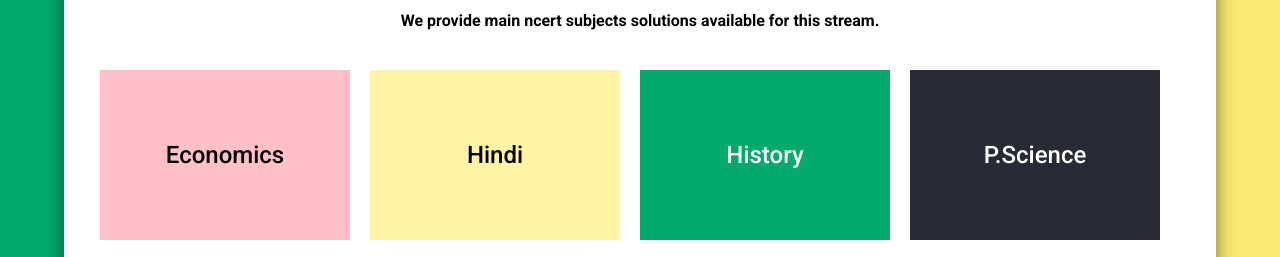
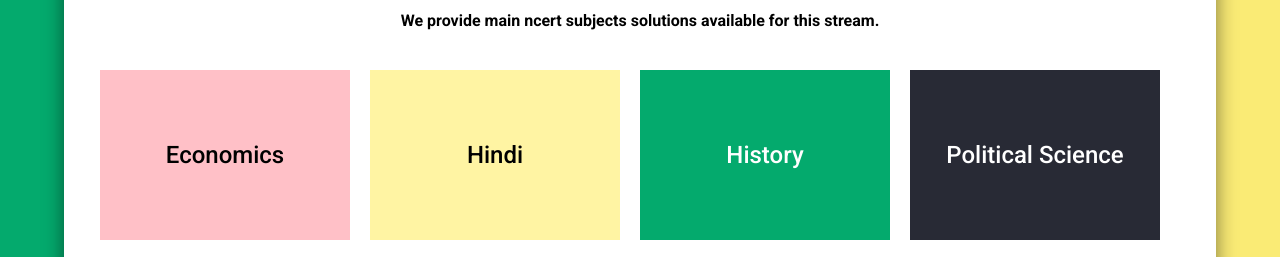
Before and after one commit to nitin-srma/airschools, a plain HTML site: page 11-arts.html in a window 1280 px wide. Shown: the part 209-466 px from the top of the page. Drawn offline with Linux system fonts and the light colour scheme.

Commit message:
Update 11-arts.html

```diff
--- a/11-arts.html
+++ b/11-arts.html
@@ -23,7 +23,7 @@
             <div class="eng">Economics</div>
             <div class="hin">Hindi</div>
             <div class="his">History</div>
-            <div class="sci">P.Science</div>
+            <div class="sci">Political Science</div>
             <div class="soc">Geography</div>
             <div class="ex">Lorem</div>
         </div>
```
